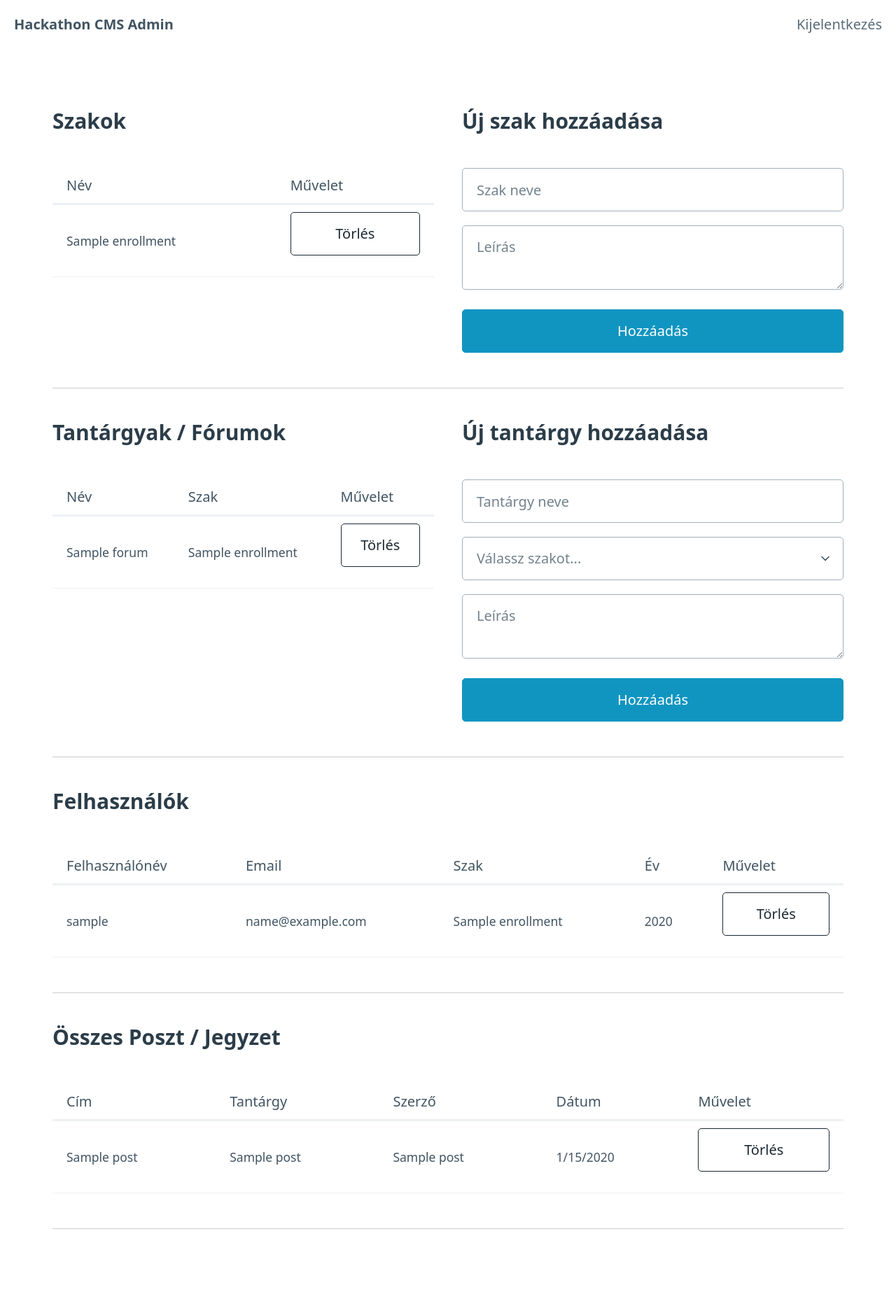
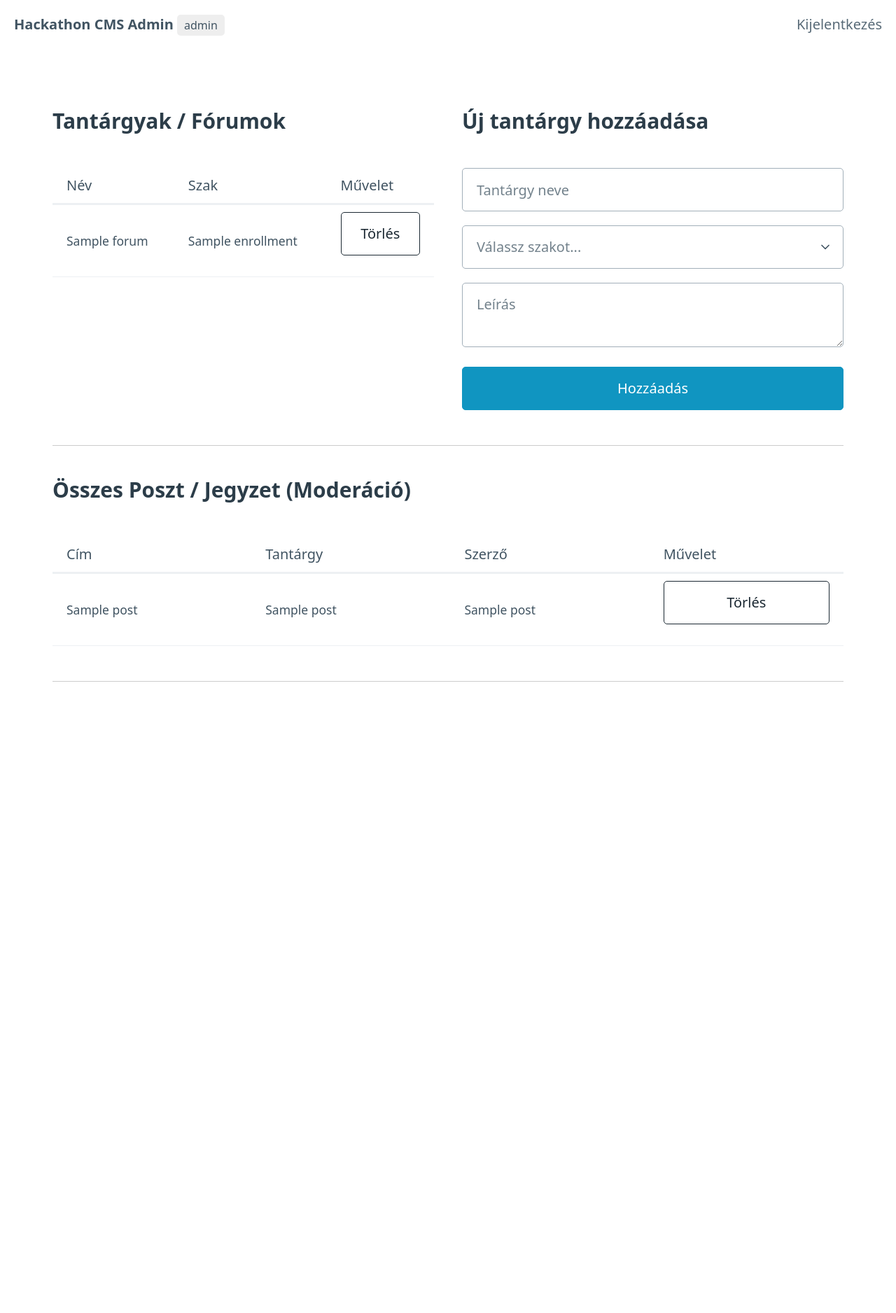
Before and after one commit to ervinmathe/hackathon, a Node project: template backend/apps/cms/views/dashboard.ejs in a window 1280 px wide. Shown: the whole page at 70% size. After the commit the page ends 974 px from the top, so only its background shows below. Run offline with Node 20 templates, Linux system fonts and the light colour scheme; the template is opened without the code that fills it: most values are stand-ins (such as "Sample title", 1, 10 or a date in 2020).

Commit message:
feat: complete CMS with LESSADMIN role and GUI

```diff
--- a/backend/apps/cms/src/cms-gui.controller.ts
+++ b/backend/apps/cms/src/cms-gui.controller.ts
@@ -13,7 +13,7 @@ export class CmsGuiController {
 
   @Get('dashboard')
   async dashboard(@Session() session: any, @Res() res: express.Response) {
-    if (!session || !session.isAdmin) {
+    if (!session || !session.userRole) {
       return res.redirect('/login');
     }
 
@@ -27,6 +27,7 @@ export class CmsGuiController {
       forums,
       users,
       posts,
+      userRole: session.userRole,
     });
   }
 }
--- a/backend/apps/cms/src/cms.controller.ts
+++ b/backend/apps/cms/src/cms.controller.ts
@@ -64,6 +64,12 @@ export class CmsController {
     return this.cmsService.getAllUsers();
   }
 
+  @Post('users')
+  @ApiOperation({ summary: 'Admin: Create a new user (e.g. LESSADMIN)' })
+  async createUser(@Body() data: { username: string; email: string; password: string; role: string; enrollment_id?: string; year?: number }) {
+    return this.cmsService.createUser(data);
+  }
+
   @Delete('users/:id')
   @ApiOperation({ summary: 'Admin: Delete a user' })
   async deleteUser(@Param('id') id: string) {
--- a/backend/apps/cms/views/dashboard.ejs
+++ b/backend/apps/cms/views/dashboard.ejs
@@ -8,12 +8,13 @@
     <style>
         .section { margin-bottom: 2rem; border-bottom: 1px solid #ccc; padding-bottom: 1rem; }
         .grid { display: grid; grid-template-columns: 1fr 1fr; gap: 2rem; }
+        .badge { font-size: 0.8rem; padding: 0.2rem 0.5rem; border-radius: 5px; background: #eee; }
     </style>
 </head>
 <body>
     <nav class="container-fluid">
         <ul>
-            <li><strong>Hackathon CMS Admin</strong></li>
+            <li><strong>Hackathon CMS Admin</strong> <span class="badge"><%= userRole %></span></li>
         </ul>
         <ul>
             <li><a href="/logout" class="secondary">Kijelentkezés</a></li>
@@ -21,7 +22,8 @@
     </nav>
     <main class="container">
 
-        <!-- SZAKOK (ENROLLMENTS) -->
+        <!-- SZAKOK (Csak ADMIN) -->
+        <% if (userRole === 'ADMIN') { %>
         <section class="section">
             <div class="grid">
                 <div>
@@ -53,8 +55,9 @@
                 </div>
             </div>
         </section>
+        <% } %>
 
-        <!-- TANTÁRGYAK (FORUMS) -->
+        <!-- TANTÁRGYAK (ADMIN és LESSADMIN is) -->
         <section class="section">
             <div class="grid">
                 <div>
@@ -97,45 +100,58 @@
             </div>
         </section>
 
-        <!-- FELHASZNÁLÓK -->
+        <!-- FELHASZNÁLÓK (Csak ADMIN) -->
+        <% if (userRole === 'ADMIN') { %>
         <section class="section">
+            <div class="grid">
+                <div>
                     <h3>Felhasználók</h3>
                     <table>
                         <thead>
                             <tr>
-                        <th>Felhasználónév</th>
-                        <th>Email</th>
-                        <th>Szak</th>
-                        <th>Év</th>
+                                <th>Név</th>
+                                <th>Szerepkör</th>
                                 <th>Művelet</th>
                             </tr>
                         </thead>
                         <tbody>
-                    <% users.forEach(u => {
-                        const enrollment = enrollments.find(e => e.id === u.enrollment_id);
-                    %>
+                            <% users.forEach(u => { %>
                                 <tr>
-                            <td><%= u.username %></td>
-                            <td><%= u.email %></td>
-                            <td><%= enrollment ? enrollment.name : '-' %></td>
-                            <td><%= u.year || '-' %></td>
+                                    <td><%= u.username %> (<%= u.email %>)</td>
+                                    <td><span class="badge"><%= u.role %></span></td>
                                     <td><button class="outline contrast" onclick="deleteItem('users', '<%= u.id %>')">Törlés</button></td>
                                 </tr>
                             <% }) %>
                         </tbody>
                     </table>
+                </div>
+                <div>
+                    <h3>Új Admin/LessAdmin létrehozása</h3>
+                    <form onsubmit="handleCreate(event, 'users')">
+                        <input type="text" name="username" placeholder="Felhasználónév" required>
+                        <input type="email" name="email" placeholder="Email" required>
+                        <input type="password" name="password" placeholder="Jelszó" required>
+                        <select name="role" required>
+                            <option value="LESSADMIN">LESSADMIN (Fórum kezelő)</option>
+                            <option value="ADMIN">ADMIN (Teljes jogú)</option>
+                            <option value="USER">USER (Hallgató)</option>
+                        </select>
+                        <button type="submit">Létrehozás</button>
+                    </form>
+                </div>
+            </div>
         </section>
+        <% } %>
 
-        <!-- POSZTOK -->
+        <!-- POSZTOK (Moderáció - ADMIN és LESSADMIN is) -->
         <section class="section">
-            <h3>Összes Poszt / Jegyzet</h3>
+            <h3>Összes Poszt / Jegyzet (Moderáció)</h3>
             <table>
                 <thead>
                     <tr>
                         <th>Cím</th>
                         <th>Tantárgy</th>
                         <th>Szerző</th>
-                        <th>Dátum</th>
                         <th>Művelet</th>
                     </tr>
                 </thead>
@@ -145,7 +161,6 @@
                             <td><%= p.title %></td>
                             <td><%= p.forum_name %></td>
                             <td><%= p.author_name %></td>
-                            <td><%= new Date(p.created_at).toLocaleDateString() %></td>
                             <td><button class="outline contrast" onclick="deleteItem('posts', '<%= p.id %>')">Törlés</button></td>
                         </tr>
                     <% }) %>
```
Also changed, not shown: backend/apps/cms/src/auth-gui.controller.ts (+18 -6 lines), backend/apps/cms/src/cms.service.ts (+12 -0 lines), backend/docs/API_DOCUMENTATION.md (+6 -0 lines). Lines whose indentation alone changed are shown as unchanged.
